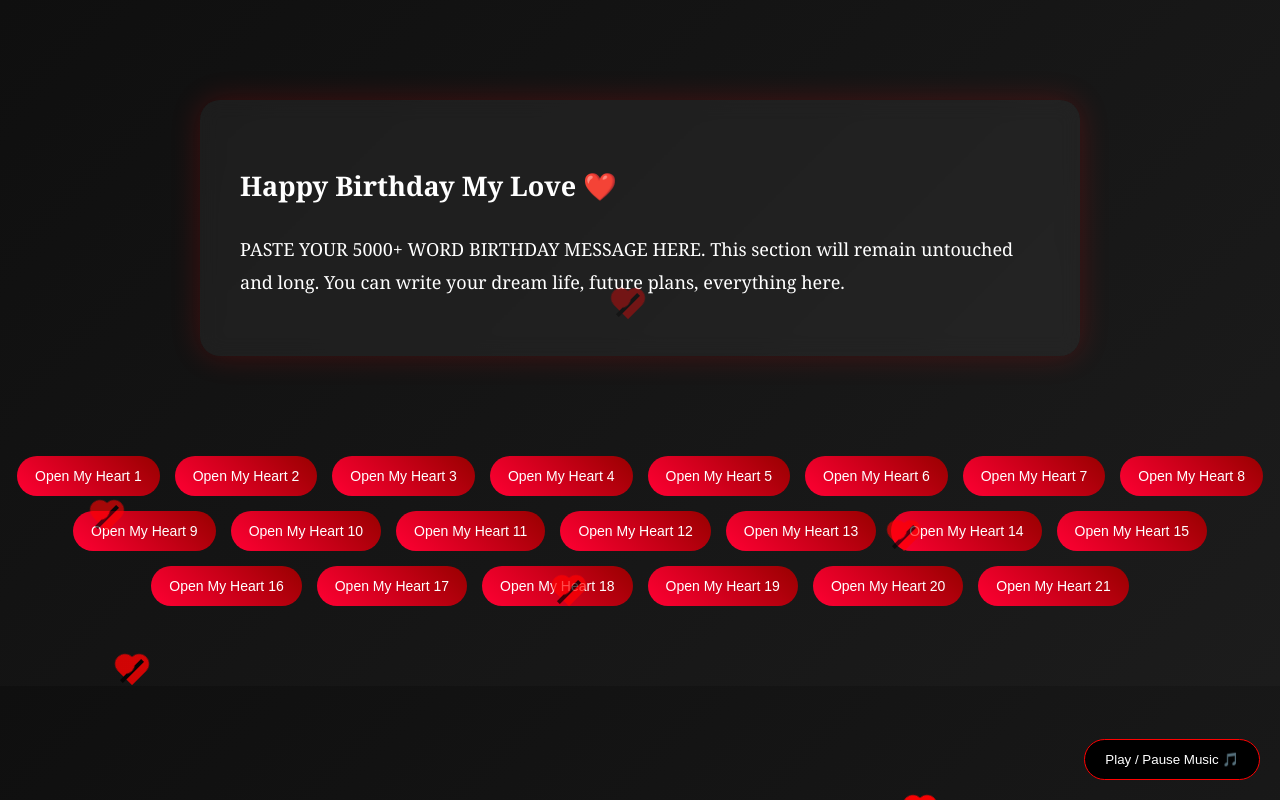
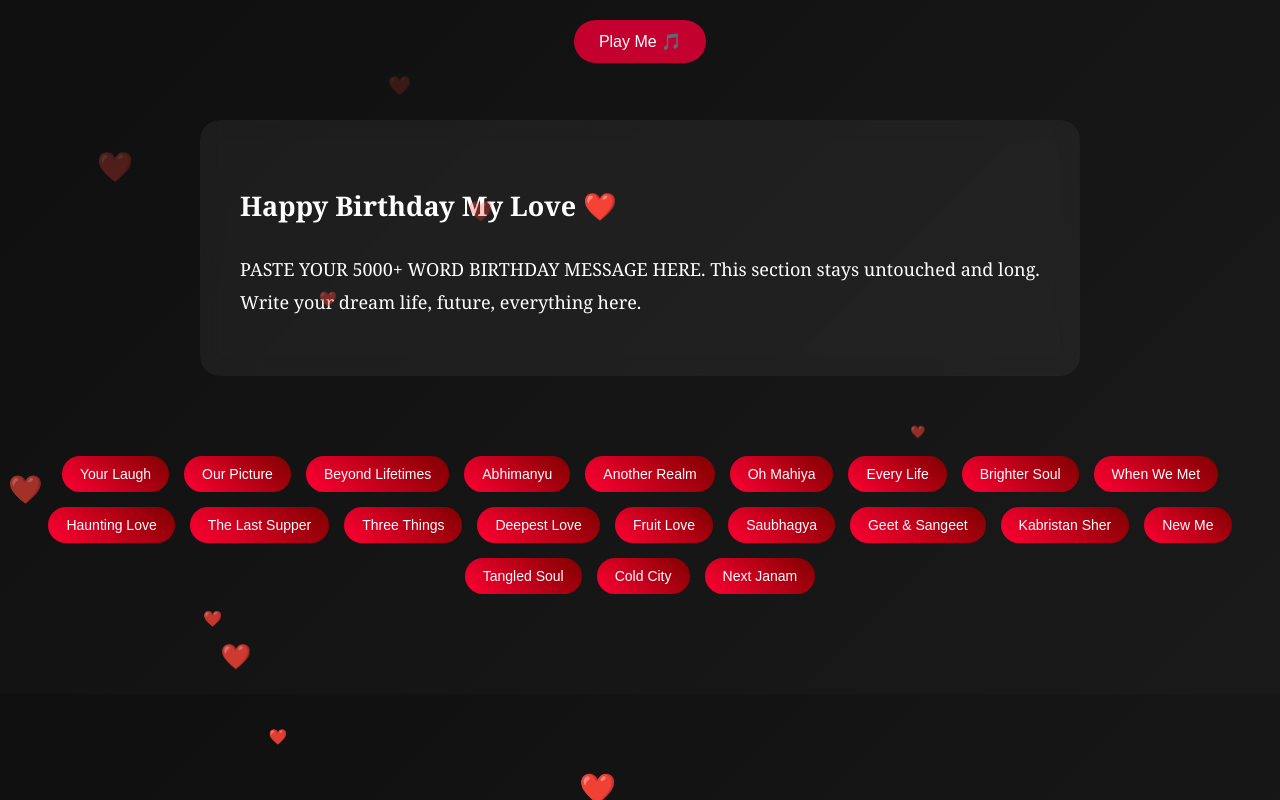
Before and after one commit to jeniasingla-blip/Birthday, a plain HTML site: page index.html in a window 1280 px wide. Drawn offline with Linux system fonts and the light colour scheme.

Commit message:
Update index.html

```diff
--- a/index.html
+++ b/index.html
@@ -6,162 +6,142 @@
 <title>For My Love ❤️</title>
 
 <style>
-body {
-    margin: 0;
-    font-family: 'Georgia', serif;
-    background: linear-gradient(135deg, #0f0f0f, #1c1c1c);
-    color: white;
-    overflow-x: hidden;
+body{
+    margin:0;
+    background:linear-gradient(135deg,#0f0f0f,#1a1a1a);
+    font-family:Georgia, serif;
+    color:white;
+    overflow-x:hidden;
 }
 
-/* MAIN MESSAGE */
-.main-message {
-    max-width: 800px;
-    margin: 100px auto;
-    padding: 40px;
-    background: rgba(255,255,255,0.05);
-    border-radius: 20px;
-    backdrop-filter: blur(10px);
-    box-shadow: 0 0 30px rgba(255,0,0,0.2);
-    line-height: 1.8;
-    font-size: 18px;
+/* ===== MUSIC BUTTON ===== */
+.music-container{
+    position:fixed;
+    top:20px;
+    width:100%;
+    text-align:center;
+    z-index:20;
 }
 
-/* SPECIAL BUTTONS GRID */
-.special-container {
-    display: flex;
-    flex-wrap: wrap;
-    justify-content: center;
-    gap: 15px;
-    margin-bottom: 80px;
+.music-btn{
+    padding:12px 25px;
+    border:none;
+    border-radius:30px;
+    background:#c4002f;
+    color:white;
+    font-size:16px;
+    cursor:pointer;
+    transition:0.3s;
 }
 
-.special-btn {
-    padding: 12px 18px;
-    border-radius: 30px;
-    border: none;
-    background: linear-gradient(45deg, #ff0033, #990000);
-    color: white;
-    cursor: pointer;
-    font-size: 14px;
-    transition: 0.3s ease;
+.music-btn:hover{
+    background:#ff003c;
+    transform:scale(1.05);
 }
 
-.special-btn:hover {
-    transform: scale(1.1);
-    box-shadow: 0 0 15px red;
+/* ===== MAIN MESSAGE ===== */
+.main-message{
+    max-width:800px;
+    margin:120px auto 60px auto;
+    padding:40px;
+    background:rgba(255,255,255,0.05);
+    border-radius:20px;
+    backdrop-filter:blur(10px);
+    line-height:1.8;
+    font-size:18px;
 }
 
-/* POPUP */
-.popup {
-    position: fixed;
-    top: 50%;
-    left: 50%;
-    transform: translate(-50%, -50%) scale(0);
-    width: 80%;
-    max-width: 600px;
-    background: #111;
-    padding: 40px;
-    border-radius: 20px;
-    box-shadow: 0 0 40px red;
-    transition: 0.4s ease;
-    z-index: 10;
+/* ===== SPECIAL BUTTONS ===== */
+.special-container{
+    display:flex;
+    flex-wrap:wrap;
+    justify-content:center;
+    gap:15px;
+    margin-bottom:80px;
+    padding:20px;
 }
 
-.popup.active {
-    transform: translate(-50%, -50%) scale(1);
+.special-btn{
+    padding:10px 18px;
+    border-radius:25px;
+    border:none;
+    background:linear-gradient(45deg,#ff0033,#800000);
+    color:white;
+    cursor:pointer;
+    font-size:14px;
+    transition:0.3s;
 }
 
-.popup p {
-    white-space: pre-line;
-    line-height: 1.7;
+.special-btn:hover{
+    transform:scale(1.1);
+    box-shadow:0 0 15px red;
 }
 
-.close-btn {
-    margin-top: 20px;
-    padding: 8px 16px;
-    background: crimson;
-    border: none;
-    color: white;
-    border-radius: 20px;
-    cursor: pointer;
+/* ===== POPUP ===== */
+.popup{
+    position:fixed;
+    top:50%;
+    left:50%;
+    transform:translate(-50%,-50%) scale(0);
+    width:85%;
+    max-width:600px;
+    background:#111;
+    padding:40px;
+    border-radius:20px;
+    box-shadow:0 0 40px red;
+    transition:0.4s ease;
+    z-index:50;
 }
 
-/* HEART WITH BLACK RIBBON */
-.heart {
-    position: fixed;
-    width: 20px;
-    height: 20px;
-    background: red;
-    transform: rotate(45deg);
-    animation: floatUp 8s linear infinite;
+.popup.active{
+    transform:translate(-50%,-50%) scale(1);
 }
 
-.heart::before,
-.heart::after {
-    content: "";
-    position: absolute;
-    width: 20px;
-    height: 20px;
-    background: red;
-    border-radius: 50%;
+.popup p{
+    white-space:pre-line;
+    line-height:1.7;
 }
 
-.heart::before {
-    top: -10px;
-    left: 0;
+.close-btn{
+    margin-top:20px;
+    padding:8px 16px;
+    background:crimson;
+    border:none;
+    color:white;
+    border-radius:20px;
+    cursor:pointer;
 }
 
-.heart::after {
-    left: -10px;
-    top: 0;
+/* ===== FLOATING HEARTS ===== */
+.heart{
+    position:fixed;
+    bottom:-20px;
+    color:red;
+    animation:floatUp linear forwards;
 }
 
-/* Black Ribbon */
-.ribbon {
-    position: absolute;
-    width: 4px;
-    height: 30px;
-    background: black;
-    left: 8px;
-    top: -5px;
-}
-
-@keyframes floatUp {
-    from {
-        bottom: -50px;
-        opacity: 1;
+@keyframes floatUp{
+    to{
+        transform:translateY(-110vh);
+        opacity:0;
     }
-    to {
-        bottom: 100%;
-        opacity: 0;
-    }
-}
-
-/* MUSIC BUTTON */
-.music-btn {
-    position: fixed;
-    bottom: 20px;
-    right: 20px;
-    padding: 12px 20px;
-    background: black;
-    color: white;
-    border-radius: 30px;
-    cursor: pointer;
-    border: 1px solid red;
 }
 </style>
 </head>
 
 <body>
 
+<div class="music-container">
+    <button class="music-btn" id="musicBtn" onclick="toggleMusic()">Play Me 🎵</button>
+</div>
+
 <div class="main-message">
 <h2>Happy Birthday My Love ❤️</h2>
 
 <p>
 PASTE YOUR 5000+ WORD BIRTHDAY MESSAGE HERE.
-This section will remain untouched and long.
-You can write your dream life, future plans, everything here.
+This section stays untouched and long.
+Write your dream life, future, everything here.
 </p>
 </div>
 
@@ -172,15 +152,13 @@ You can write your dream life, future plans, everything here.
     <button class="close-btn" onclick="closePopup()">Back</button>
 </div>
 
-<button class="music-btn" onclick="toggleMusic()">Play / Pause Music 🎵</button>
-
 <audio id="bgMusic" loop>
-    <source src="your-myaudio.mp3" type="audio/mpeg">
+    <source src="myaudio.mp3" type="audio/mpeg">
 </audio>
 
 <script>
 
-/* ===== SPECIAL MESSAGES (ALL 21 INCLUDED) ===== */
+/* ===== SPECIAL MESSAGES (ALL 21) ===== */
 
 const messages = [
 
@@ -208,13 +186,7 @@ My soul is a hundred times happier when your soul is near.`,
 `whatever eats my corpse would be so infested with my love for you it would spend the rest of its days searching for the taste in anything it eats.`,
 
 `The Last Supper
-And when I'm six feet underground, With bugs feasting on my brain,
-They'll see your face behind their eyes, And feel your touch through pulsing veins.
-They'll breathe the scent you left behind, Hear your voice in whispered sighs, Calling my name through a moonlit sky-A sound that lingers, never dies.
-They'll wander through untold desires,
-Dancing where memories ignite,
-As they feast upon the sacred part Of me that still holds you so tight.
-In the corners where I kept you safe, They'll find the wonders I once knew.
+And when I'm six feet underground...
 Even in death, my soul remains, Forever dreaming, only of you.`,
 
 `I need 3 things
@@ -224,10 +196,7 @@ And
 You for my whole life ~`,
 
 `For as long as I’m alive
-You’ll always be loved
-Because I’ve never loved anyone or anything as deeply as I love you
-And I mean that with my entire heart and my entire soul
-You’re beautiful, you’re sweet, you’re kind
+You’ll always be loved...
 And I love you with everything that I have`,
 
 `O-live-you
@@ -240,11 +209,11 @@ You’re the berry best`,
 `Mujhe prem hua, yeh bhagya hai
 Kintu aapse hua, ye saubhagya hai`,
 
-`Kese bataun Mai tumhe Mere liye kon ho tum
-Tum dhadkanon ka Geet ho... tum bin toh mai kuch bhi nahin`,
+`Kese bataun Mai tumhe Mere liye kon ho tum...
+Tum bin toh mai kuch bhi nahin`,
 
-`Kabristan ka haal kuch aisa hai
-Main tumhare liye jeeyei... yeh sher suna rhi hai`,
+`Kabristan ka haal kuch aisa hai...
+Yeh sher suna rhi hai`,
 
 `Tu jo mila toh zindagi hai badli
 Mai poori nayi ho gyi`,
@@ -261,63 +230,89 @@ Rovan luk luk darrr di mari
 Tere nhi khyal bhulde
 Sanu bhul gyi khudayi channa sari
 Tere nhi khyal bhulde`
+
 ];
 
+/* ===== BUTTON NAMES ===== */
+
+const buttonNames = [
+"Your Laugh",
+"Our Picture",
+"Beyond Lifetimes",
+"Abhimanyu",
+"Another Realm",
+"Oh Mahiya",
+"Every Life",
+"Brighter Soul",
+"When We Met",
+"Haunting Love",
+"The Last Supper",
+"Three Things",
+"Deepest Love",
+"Fruit Love",
+"Saubhagya",
+"Geet & Sangeet",
+"Kabristan Sher",
+"New Me",
+"Tangled Soul",
+"Cold City",
+"Next Janam"
+];
 
 /* CREATE BUTTONS */
+
 const container = document.getElementById("specialContainer");
 
-messages.forEach((msg, index) => {
-    const btn = document.createElement("button");
-    btn.className = "special-btn";
-    btn.innerText = "Open My Heart " + (index + 1);
-    btn.onclick = () => openPopup(msg);
+messages.forEach((msg, index)=>{
+    const btn=document.createElement("button");
+    btn.className="special-btn";
+    btn.innerText=buttonNames[index];
+    btn.onclick=()=>openPopup(msg);
     container.appendChild(btn);
 });
 
-
-function openPopup(text) {
-    document.getElementById("popupText").innerText = text;
+function openPopup(text){
+    document.getElementById("popupText").innerText=text;
     document.getElementById("popup").classList.add("active");
 }
 
-function closePopup() {
+function closePopup(){
     document.getElementById("popup").classList.remove("active");
 }
 
+/* ===== MUSIC FUNCTION ===== */
 
-/* MUSIC */
-const music = document.getElementById("bgMusic");
+const music=document.getElementById("bgMusic");
+const musicBtn=document.getElementById("musicBtn");
 
-function toggleMusic() {
-    if (music.paused) {
+function toggleMusic(){
+    if(music.paused){
         music.play();
-    } else {
+        musicBtn.innerText="Pause Music ⏸";
+    }else{
         music.pause();
+        musicBtn.innerText="Play Me 🎵";
     }
 }
 
-/* FLOATING HEARTS */
-function createHeart() {
-    const heart = document.createElement("div");
-    heart.classList.add("heart");
+/* ===== FLOATING HEARTS ===== */
 
-    const ribbon = document.createElement("div");
-    ribbon.classList.add("ribbon");
+function createHeart(){
+    const heart=document.createElement("div");
+    heart.className="heart";
+    heart.innerText="❤️";
 
-    heart.appendChild(ribbon);
-
-    heart.style.left = Math.random() * window.innerWidth + "px";
-    heart.style.animationDuration = (5 + Math.random() * 5) + "s";
+    const size=Math.random()*20+10;
+    heart.style.fontSize=size+"px";
+    heart.style.left=Math.random()*window.innerWidth+"px";
+    heart.style.animationDuration=(4+Math.random()*4)+"s";
 
     document.body.appendChild(heart);
 
-    setTimeout(() => {
-        heart.remove();
-    }, 8000);
+    setTimeout(()=>{heart.remove();},8000);
 }
 
-setInterval(createHeart, 800);
+setInterval(createHeart,500);
 
 </script>
 
```
